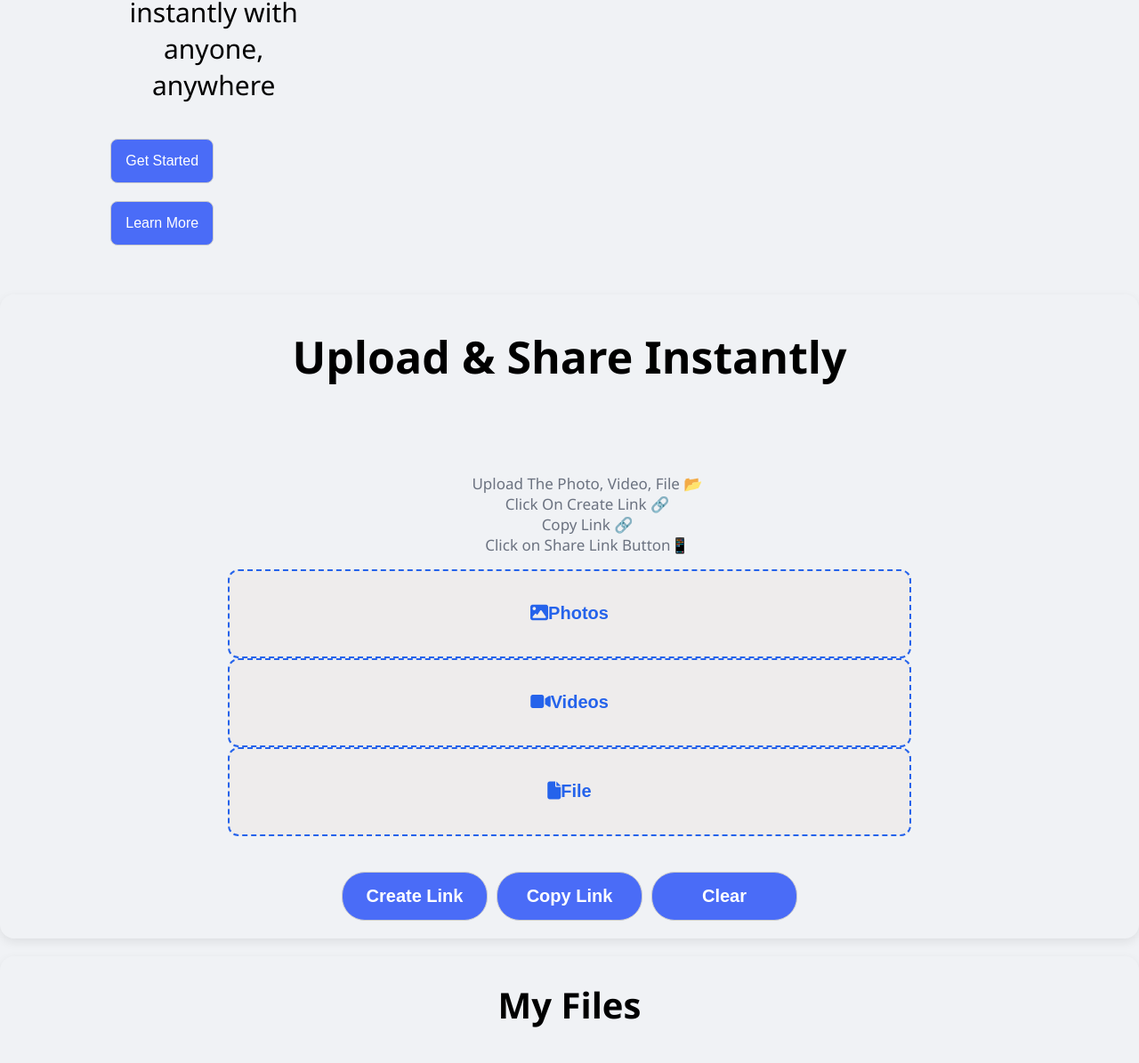
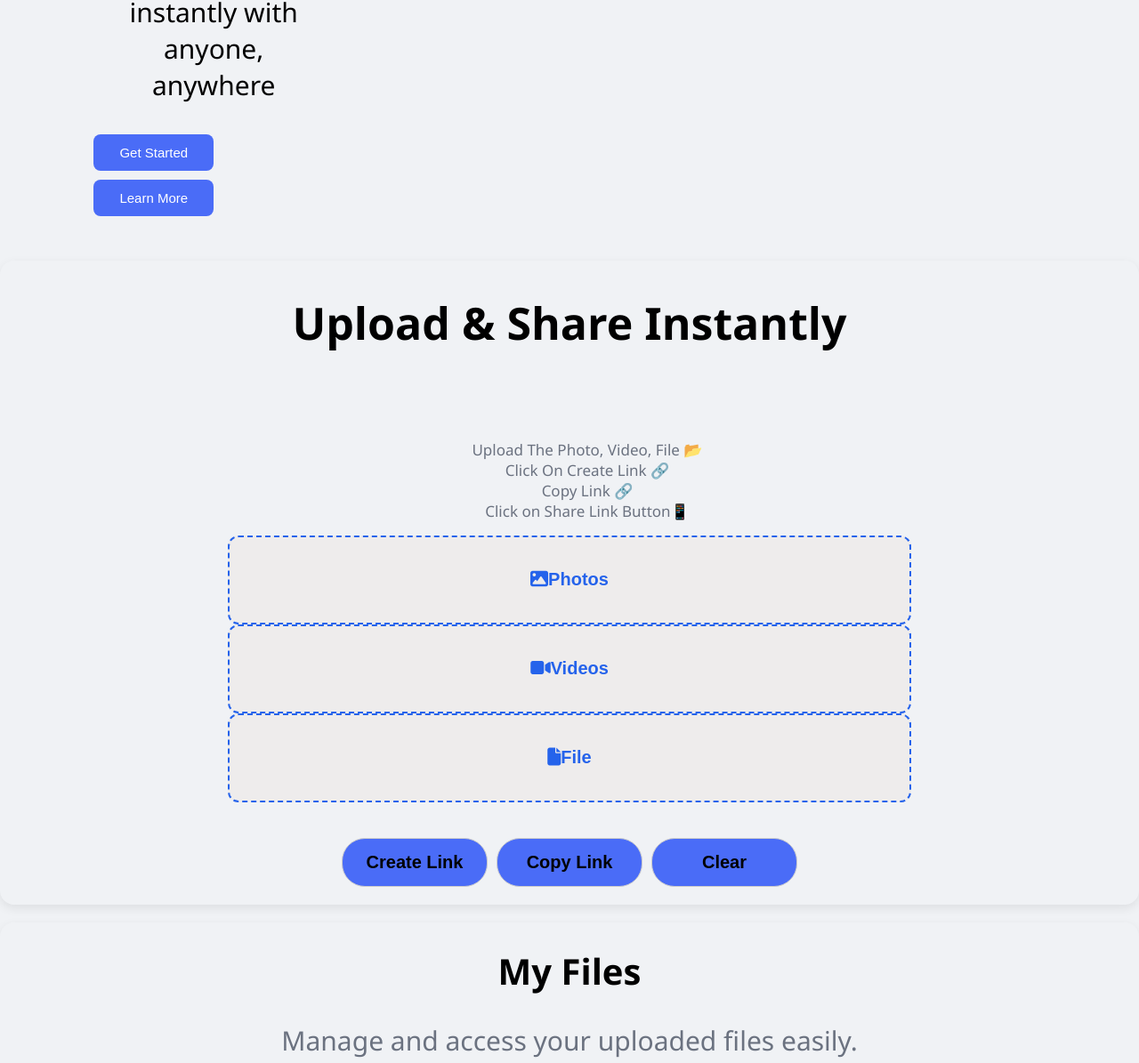
Before and after one commit to surajkumar332/filetranser, a plain HTML site: page index.html in a window 1280 px wide. Shown: the part 647-1842 px from the top of the page at 89% size. Drawn offline with Linux system fonts and the light colour scheme.

Commit message:
ui updated version 2.0.5

```diff
--- a/style.css
+++ b/style.css
@@ -84,7 +84,7 @@ body {
 }
 
 /* Optional: Button styling */
-button {
+.section1 button{
   background-color: #4a6cf7;
   color: white;
   padding: 12px 24px;
@@ -220,7 +220,7 @@ a {
   width: fit-content;
   font-size: 15px;
   display: flex;
-
+  background-color: #4a6cf7;
 }
 .section3 .myfilebox table button:active{
   background-color: #6b7280;
```
